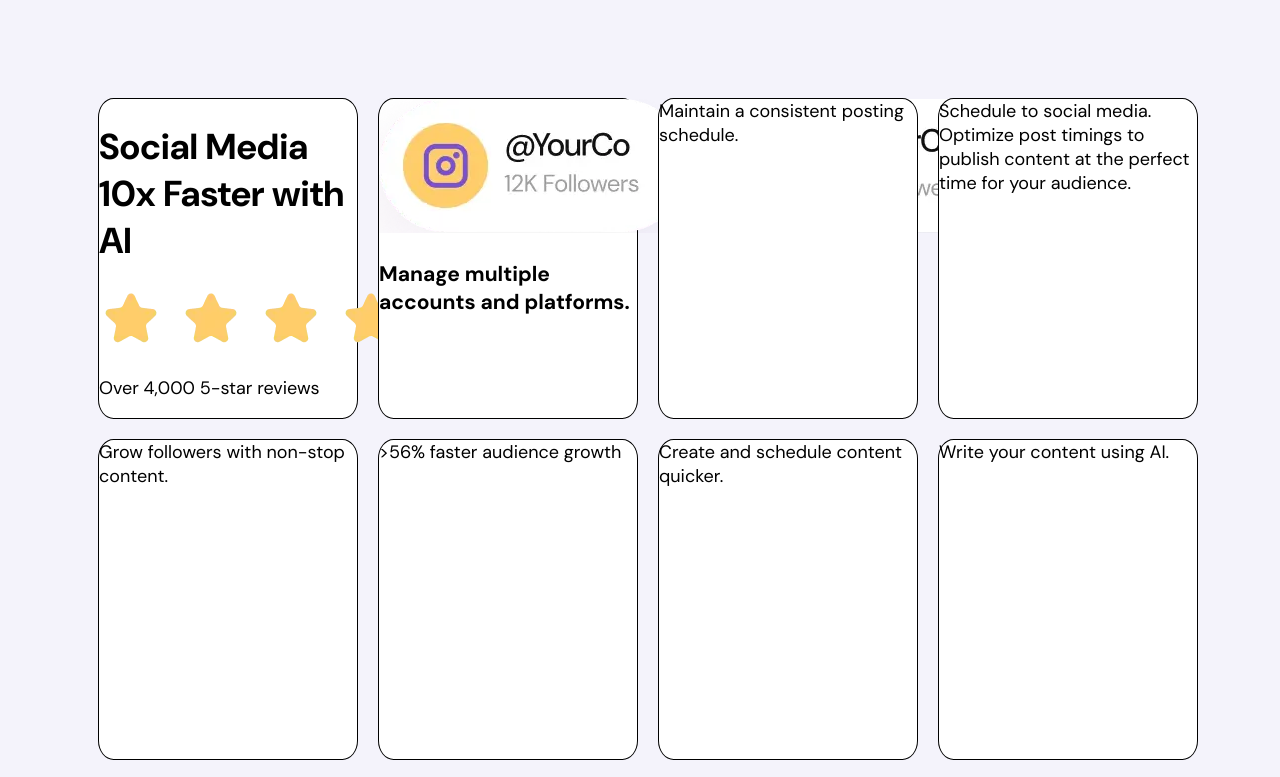
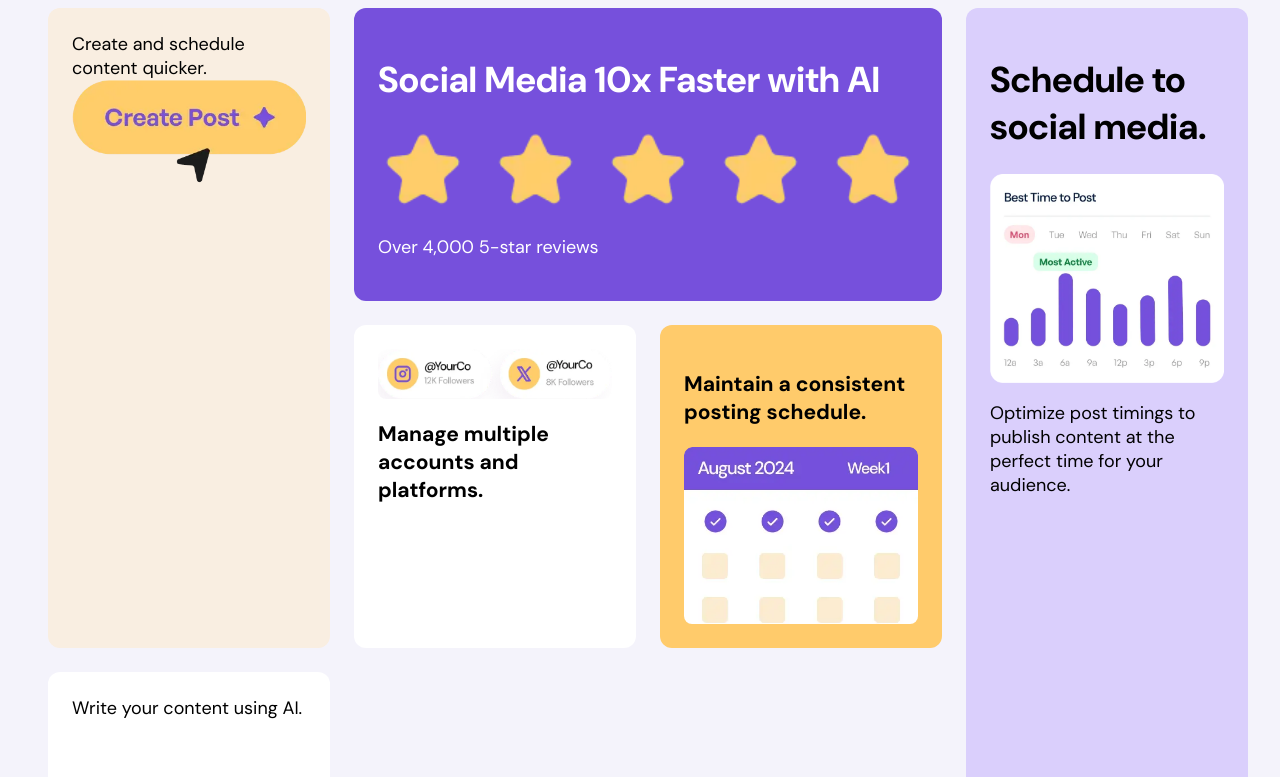
Before and after one commit to SewarAslan/frontendMentor-grid-layout, a plain HTML site: page index.html in a window 1280 px wide. Shown: the top 777 px of the page. Drawn offline with Linux system fonts and the light colour scheme.

Commit message:
building the grid's area

```diff
--- a/Style.css
+++ b/Style.css
@@ -11,25 +11,25 @@ body{
   background-color: hsl(249, 54%, 97%);
 }
 .container{
-    display: flex;
-    justify-content: center;
-    align-items: center;
-    padding: 5em 5em;
+    max-width: 1200px;
+    margin: 0 auto;
 
 }
 .myGrid{
     display: grid;
     grid-template-columns: repeat(4,minmax(0,1fr));
-    grid-template-rows: repeat(4 ,minmax(0,1fr));
-    grid-gap: 20px;
+    grid-template-rows: repeat(6, minmax(120px, auto));
+    grid-gap: 1.5rem;
 }
 
-
-
-.sell{
+.card{
     background-color: hsl(0, 0%, 100%);
-    border:1px solid black;
-    border-radius: 6%;
+    border-radius: 12px;
+    padding: 1.5rem;
+    display: flex;
+    flex-direction: column;
+    position: relative;
+    overflow: hidden;
 }
 .dark-purple{
 background-color: hsl(256, 67%, 59%);
@@ -51,3 +51,44 @@ color: white;
 .italic{
     font-style: italic;
 }
+
+
+#item-create-post{
+    grid-column: 1;
+    grid-row: 1/ 4;
+}
+#item-write-ai{
+    grid-column: 1;
+    grid-row: 4/ 6;
+}
+#item-social-media{
+    grid-column: 2/4;
+    grid-row: 1/ 3;
+
+}
+#item-best-time{
+    grid-column: 4;
+    grid-row: 1 / 5;
+}
+#item-manage{
+    grid-column: 2;
+    grid-row: 3/4;
+}
+#item-maintain{
+    grid-column: 3;
+    grid-row: 3/4;
+}
+#item-audience-growth{
+    grid-column: 2;
+    grid-row: 5/6;
+}
+#item-grow-followers{
+    grid-column: 3/5;
+    grid-row: 5/6;
+}
+img {
+  width: 100%;
+  height: auto;
+  object-fit: cover;
+  border-radius: 8px;
+}
--- a/index.html
+++ b/index.html
@@ -12,39 +12,49 @@
 <body>
 <div class="container">
   <div class="myGrid">
-  <div class="sell">
+    <div class="card light-yellow " id="item-create-post">
+  Create and schedule content quicker.
+<img src="assets\images\illustration-create-post.webp" alt="Create post">
+</div>
+  <div class="card dark-purple" id="item-social-media">
    <h1> Social Media 10x Faster with AI</h1>
     <img src="assets\images\illustration-five-stars.webp" alt="5 stars">
  <p> Over 4,000 5-star reviews </p>
 </div>
-<div class="sell">
-      <img src="assets\images\illustration-multiple-platforms.webp" alt="multiple-platforms">
+<div class="card light-purple" id="item-best-time">
+  <h1>Schedule to social media.</h1>
+  <img src="assets\images\illustration-schedule-posts.webp" alt="best time to post">
+  <p>Optimize post timings to publish content at the perfect time for your audience.</p>
+</div>
+<div class="card" id="item-manage">
+      <img src="assets\images\illustration-multiple-platforms.webp" alt="multiple platforms">
   <h3>Manage multiple accounts and platforms.</h3>
 </div>
-<div class="sell">
-  Maintain a consistent posting schedule.
+<div class="card dark-yellow" id="item-maintain">
+  <h3>Maintain a consistent posting schedule.</h3>
+  <img src="assets\images\illustration-consistent-schedule.webp" alt="Maintain a consistent posting schedule.">
 </div>
-<div class="sell">
-  Schedule to social media.
-  Optimize post timings to publish content at the perfect time for your audience.
+<div class="card" id="item-audience-growth">
+  <h1>56%</h1> <p>faster audience growth</p>
+    <img src="assets\images\illustration-audience-growth.webp" alt="audience growth">
+
+  </div>
+
+<div class="card dark-purple" id="item-grow-followers">
+<img src="assets\images\illustration-grow-followers.webp" alt="grow followers">
+  <h1>Grow followers with non-stop content.</h1>
+
 </div>
-<div class="sell">
-Grow followers with non-stop content.
-</div>
-<div class="sell">
-  >56% faster audience growth
-  </div>
-  <div class="sell">
-  Create and schedule content quicker.
-</div>
-<div class="sell">
+
+
+<div class="card " id="item-write-ai" >
   Write your content using AI.
   </div>
+  </div>
+</div>
   <div class="attribution">
     Challenge by <a href="https://www.frontendmentor.io?ref=challenge">Frontend Mentor</a>.
     Coded by <a href="#">Your Name Here</a>.
   </div>
-  </div>
-</div>
 </body>
 </html>
```
